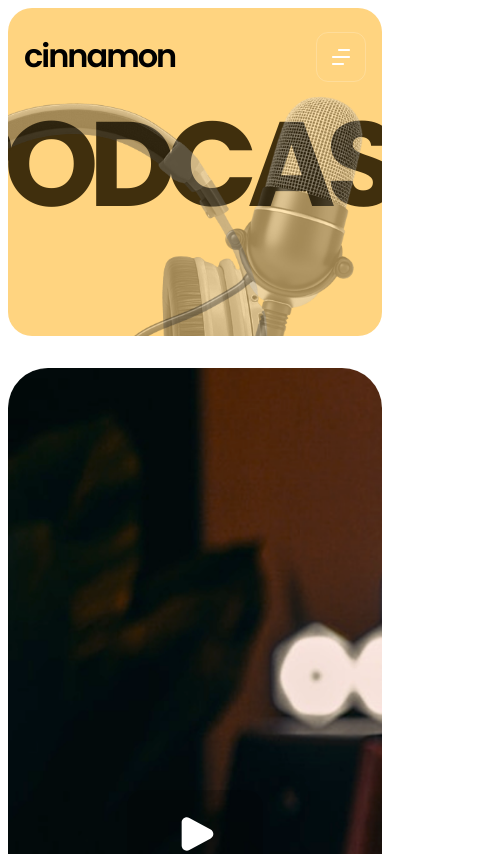
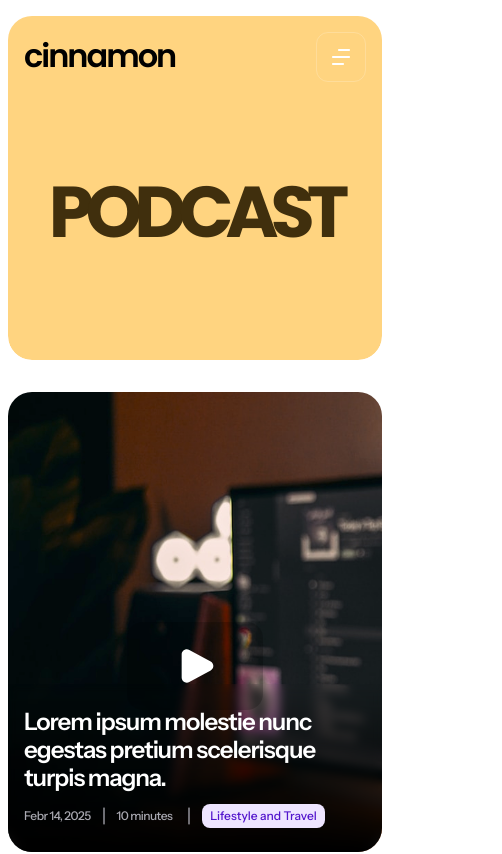
Before and after one commit to kingbary/cinnamon, a Next.js app: page /podcast in a window 390 px wide. Shown: the top 854 px of the page, 502 px wide, since content can reach past the window. Built offline with nearby package versions, Linux system fonts and the light colour scheme.

Commit message:
feat: podcast page responsive design

```diff
--- a/app/(pages)/podcast/page.tsx
+++ b/app/(pages)/podcast/page.tsx
@@ -1,21 +1,17 @@
 import ContactUsSection from '@/components/podcast/contact-us-section'
 import EpisodeSection from '@/components/podcast/episode-section'
 import VideoSection from '@/components/podcast/video-section'
-import Container from '@/components/universal/container'
+import PageHeader from '@/components/universal/page-header'
 import Image from 'next/image'
 import React from 'react'
 
 export default function PodcastPage() {
     return (
         <>
-            <div className='relative bg-[#FFD480] rounded-3xl mt-2 mb-8 overflow-hidden'>
-                <Image className='absolute bottom-0 left-0' src={'/images/headphone-2.png'} width={420} height={440} alt='headphone' />
-                <Image className='absolute bottom-0 right-0' src={'/images/retro-mic-2.png'} width={420} height={320} alt='microphone' />
-                <Container className='flex flex-col w-full gap-8 items-center px-8 pt-20 pb-[112px] mt-4'>
-                    <div className='flex flex-col w-full items-center gap-6'>
-                        <h2 className='text-center text-[#402F0D] text-[120px] font-bold leading-[120px] -tracking-[10px] uppercase font-poppins'>Podcast</h2>
-                    </div>
-                </Container>
+            <div className='relative rounded-3xl mt-2 mb-8 overflow-hidden'>
+                <Image className='hidden absolute bottom-0 left-0 md:block z-10' src={'/images/headphone-2.png'} width={420} height={440} alt='headphone' />
+                <Image className='hidden absolute bottom-0 right-0 md:block z-10' src={'/images/retro-mic-2.png'} width={420} height={320} alt='microphone' />
+                <PageHeader title='podcast' className='bg-[#FFD480]' titleClassName='text-[#402F0D]' />
             </div>
             <VideoSection />
             <EpisodeSection />
--- a/components/about-us/header.tsx
+++ b/components/about-us/header.tsx
@@ -4,7 +4,7 @@ import Container from '../universal/container'
 export default function AboutUsHeader() {
     return (
         <header className='relative pt-2 h-screen'>
-            <Container className='second-container bg-[#14141A] flex items-center pt-20 pb-[112px] h-full'>
+            <Container className=' bg-[#14141A] flex items-center pt-20 pb-[112px] h-full'>
                 <div className='pt-20 flex flex-col items-center justify-center'>
                     <div className='flex flex-col w-full items-center gap-6'>
                         <h2 className='text-center text-white text-[120px] font-bold leading-[120px] -tracking-[10px] uppercase font-poppins'>About us</h2>
--- a/components/home/header.tsx
+++ b/components/home/header.tsx
@@ -14,7 +14,7 @@ export default function Header() {
                     </div>
                 </div>
             </Container> */}
-            <Container className='second-container bg-[#1F1F99] flex items-center py-4 h-full animate-bgTransition'>
+            <Container className=' bg-[#1F1F99] flex items-center py-4 h-full animate-bgTransition'>
                 <div className='pt-20 flex flex-col items-center justify-center'>
                     <h5 className='text-[#B8B8CC] text-[32px] font-semibold leading-8 -tracking-[2px]'>PR that puts you in the</h5>
                     <div className='relative my-6 font-[family-name:var(--font-poppins)] px-4'>
--- a/components/podcast/contact-us-section.tsx
+++ b/components/podcast/contact-us-section.tsx
@@ -4,7 +4,7 @@ import { Button } from '../ui/button'
 
 export default function ContactUsSection() {
     return (
-        <div className='relative bg-[url(/images/podcast-session.png)] bg-no-repeat bg-cover flex items-end mb-8 bg-black/20 rounded-[40px] h-screen overflow-hidden'>
+        <div className='relative bg-[url(/images/podcast-session.png)] bg-no-repeat bg-cover flex items-end mb-8 bg-black/20 rounded-[40px] h-[460px] md:h-screen overflow-hidden'>
             <div className="podcast-session-bg flex items-end w-full">
                 <Container>
                     <div className="py-6 px-4 flex flex-col items-center gap-3 w-full pb-20">
--- a/components/podcast/episode-section.tsx
+++ b/components/podcast/episode-section.tsx
@@ -121,10 +121,10 @@ export default function EpisodeSection() {
     }, [searchTerm])
 
     return (
-        <Container className='pt-8 pb-16 flex-col'>
+        <Container className='pt-8 pb-16 flex-col px-0'>
             {/* All episodes  */}
             <div className='flex flex-col items-start w-full'>
-                <div className='flex w-full justify-start gap-[120px] items-center'>
+                <div className='flex flex-col w-full justify-start md:items-center gap-4 md:gap-[120px] md:flex-row'>
                     <h2>All episodes </h2>
                     <div className='relative bg-[#F5F5FA] pl-10 pr-4 border border-[#D9D9E5] rounded-[80px]'>
                         <input
@@ -143,7 +143,7 @@ export default function EpisodeSection() {
                     </div>
                 )}
 
-                <div className="mt-16 w-full grid grid-cols-2 gap-6">
+                <div className="mt-16 w-full grid grid-cols-1 md:grid-cols-2 gap-6">
                     {currentEpisodes.length > 0 ? (
                         currentEpisodes.map((item, index) => (
                             <VideoCard key={startIndex + index} props={item} />
@@ -168,7 +168,7 @@ export default function EpisodeSection() {
                 )}
                 <div className='mt-8'>
                     <h2>Popular episodes </h2>
-                    <div className="grid grid-cols-2 gap-6 mt-16">
+                    <div className="grid grid-cols-1 md:grid-cols-2 gap-6 mt-16">
                         {currentEpisodes.slice(0, 2).map((item, index) => (
                             <VideoCard key={startIndex + index} props={item} />
                         ))}
--- a/components/podcast/video-section.tsx
+++ b/components/podcast/video-section.tsx
@@ -5,27 +5,27 @@ import { PlayIcon } from '../vectors/play-icon'
 
 export default function VideoSection() {
     return (
-        <div className='relative bg-[url(/images/video.png)] bg-no-repeat bg-cover flex items-end mb-8 bg-black/20 rounded-[40px] h-screen overflow-hidden'>
+        <div className='relative bg-[url(/images/video.png)] bg-no-repeat bg-cover flex items-end mb-8 bg-black/20 rounded-3xl md:rounded-[40px] h-[460px] md:h-screen overflow-hidden'>
             <div className='absolute top-1/2 right-1/2 translate-x-1/2  bg-black/20 flex justify-center items-center py-6 px-12 shadow-[0px 10px 20px 0px rgba(0, 0, 0, 0.40)] rounded-2xl z-10'>
                 <PlayIcon />
             </div>
             <div className="video-bg flex items-end w-full">
                 <Container>
-                    <div className="py-6 px-4 flex flex-col gap-3 w-full">
+                    <div className="py-6 md:px-4 md:py-8 flex flex-col gap-3 w-full">
                         <h2 className="text-white">
                             Lorem ipsum molestie nunc egestas pretium scelerisque turpis magna.
                         </h2>
-                        <div className="flex">
+                        <div className="flex gap-1 md:gap-2 md:mb-6">
                             <div className="flex gap-2 items-center">
-                                <p className="font-medium text-[#AAAAB2]">Febr 14, 2025</p>
-                                <LineStroke className="ml-2" />
+                                <p className="font-medium text-[#AAAAB2] text-xs whitespace-nowrap lg:text-base">Febr 14, 2025</p>
+                                <LineStroke className="ml-1 md:ml-2" />
                             </div>
-                            <div className="flex gap-4 items-center pl-4">
-                                <p className="font-medium text-[#AAAAB2]">10 minutes</p>
+                            <div className="flex gap-4 items-center pl-2 md:pl-4">
+                                <p className="font-medium text-[#AAAAB2] text-xs whitespace-nowrap lg:text-base">10 minutes</p>
                                 <LineStroke />
                             </div>
-                            <div className="flex gap-4 items-center pl-4">
-                                <div className="rounded-md text-sm font-medium px-2 py-1 text-[#5214CC] bg-[#EEE5FF]">
+                            <div className="flex gap-4 items-center pl-2 md:pl-4">
+                                <div className="rounded-md text-xs whitespace-nowrap lg:text-sm font-medium px-2 py-1 text-[#5214CC] bg-[#EEE5FF]">
                                     Lifestyle and Travel
                                 </div>
                             </div>
--- a/components/universal/page-header.tsx
+++ b/components/universal/page-header.tsx
@@ -1,13 +1,23 @@
 import React from 'react'
 import Container from './container'
+import { cn } from '@/lib/utils';
 
-export default function PageHeader({ title, subtext }: { title: string, subtext?: string }) {
+type Props =
+    {
+        title: string;
+        subtext?: string;
+        className?: string;
+        titleClassName?: string;
+    }
+
+
+export default function PageHeader({ title, subtext, className, titleClassName }: Props) {
     return (
         <header className={`relative pt-2 ${title ? title : 'h-screen'}`}>
-            <Container className='second-container bg-[#14141A] flex items-center pt-20 pb-[112px] h-full'>
+            <Container className={`bg-[#14141A] flex items-center pt-20 pb-[112px] h-full ${className}`}>
                 <div className='pt-20 flex flex-col items-center justify-center'>
                     <div className='flex flex-col w-full items-center gap-6'>
-                        <h2 className='text-center text-white text-[120px] font-bold leading-[120px] -tracking-[10px] uppercase font-poppins'>{title}</h2>
+                        <h3 className={cn('text-center text-white text-7xl font-bold uppercase -tracking-[8px] md:-tracking-[10px] font-[family-name:var(--font-poppins)] md:text-[120px]', titleClassName)}>{title}</h3>
                     </div>
                     <div className='max-w-[532px] flex flex-col items-center justify-center'>
                         <p className='text-white text-xl text-center font-medium leading-8 -tracking-[0.5px]'>{subtext}</p>
```
